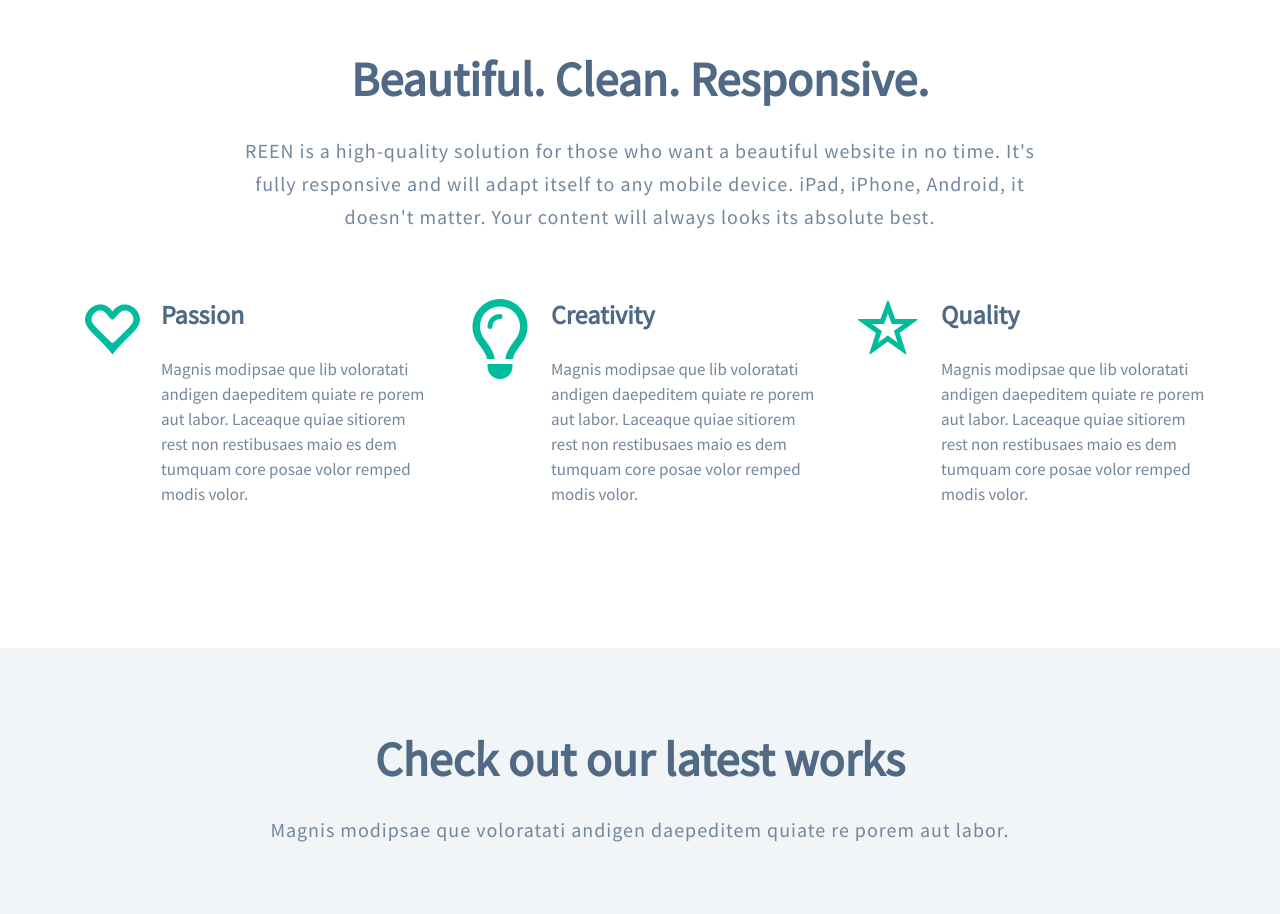
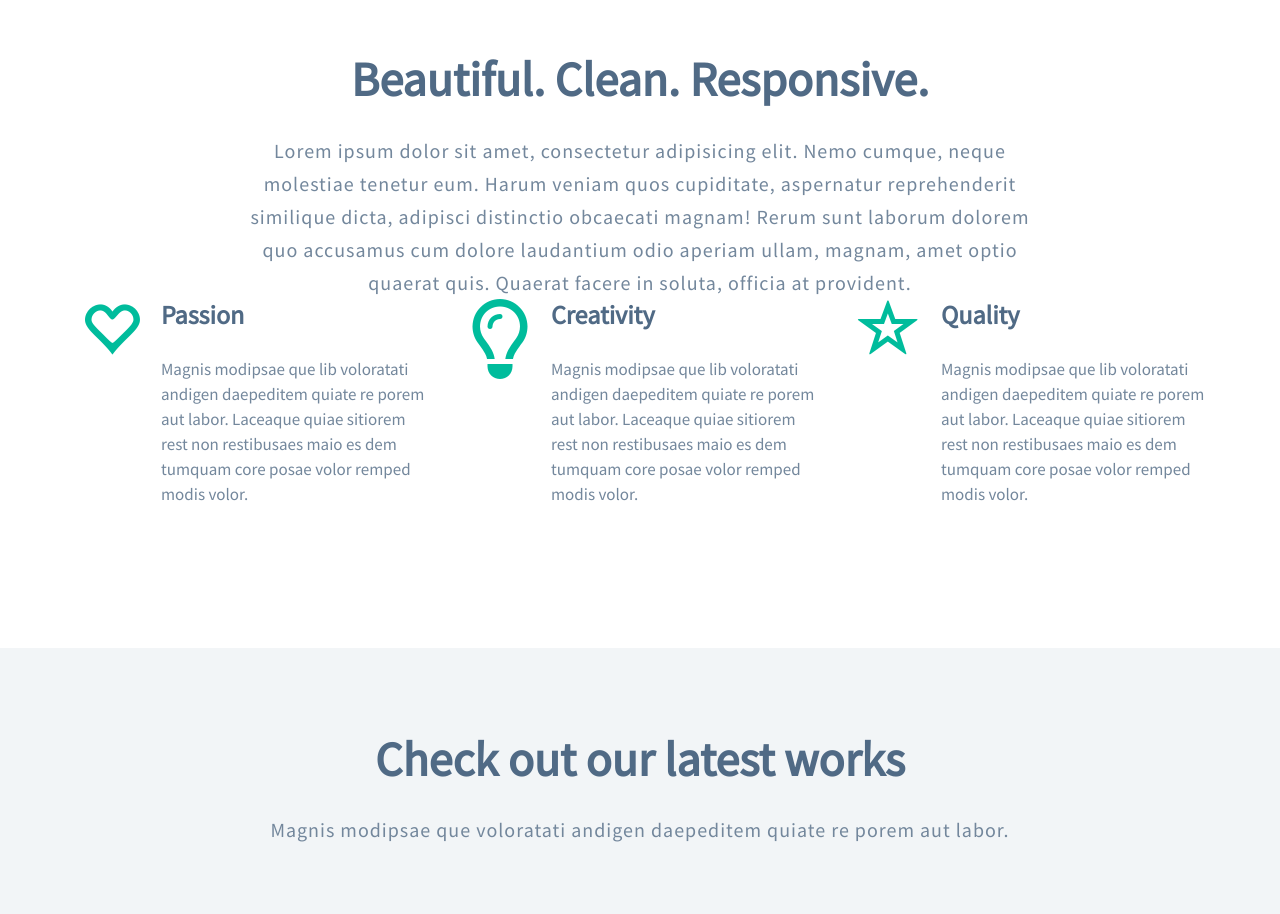
Before and after one commit to Colambus13/css-frameworks, a plain HTML site: page index.html in a window 1280 px wide. Shown: the part 1060-1974 px from the top of the page. Drawn offline with nearby package versions, Linux system fonts and the light colour scheme.

Commit message:
Text changed

```diff
--- a/index.html
+++ b/index.html
@@ -98,8 +98,7 @@
         <div class="container">
             <div class="about">
                 <h2>Beautiful. Clean. Responsive.</h2>
-                <p>REEN is a high-quality solution for those who want a beautiful website in no time. It's fully responsive and will adapt itself to any mobile device. iPad, iPhone, Android, it doesn't matter. Your content will always looks its absolute
-                    best.
+                <p>Lorem ipsum dolor sit amet, consectetur adipisicing elit. Nemo cumque, neque molestiae tenetur eum. Harum veniam quos cupiditate, aspernatur reprehenderit similique dicta, adipisci distinctio obcaecati magnam! Rerum sunt laborum dolorem quo accusamus cum dolore laudantium odio aperiam ullam, magnam, amet optio quaerat quis. Quaerat facere in soluta, officia at provident.
                 </p>
             </div>
             <div class="row">
```
